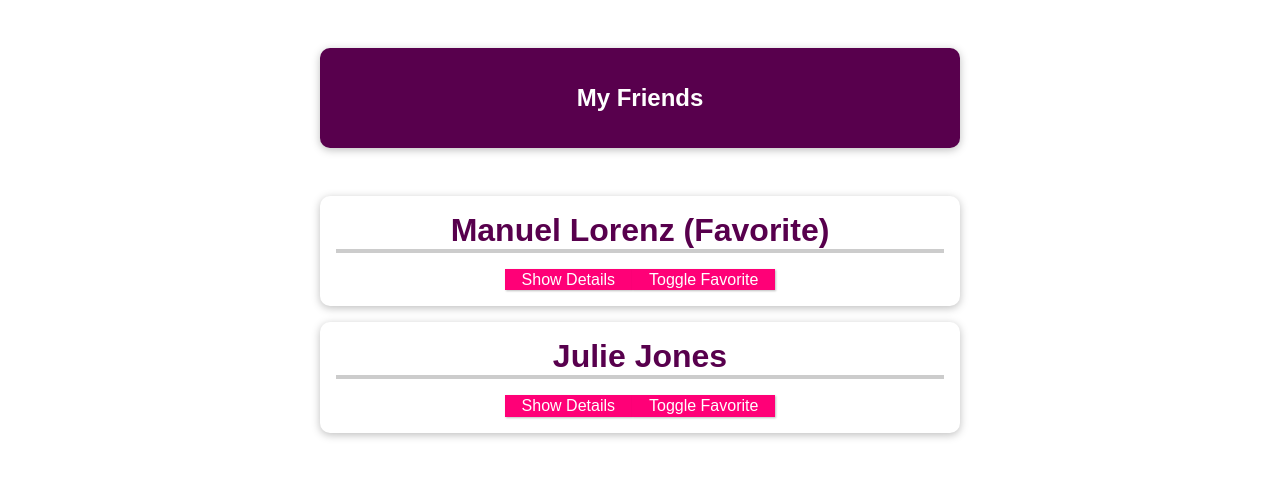
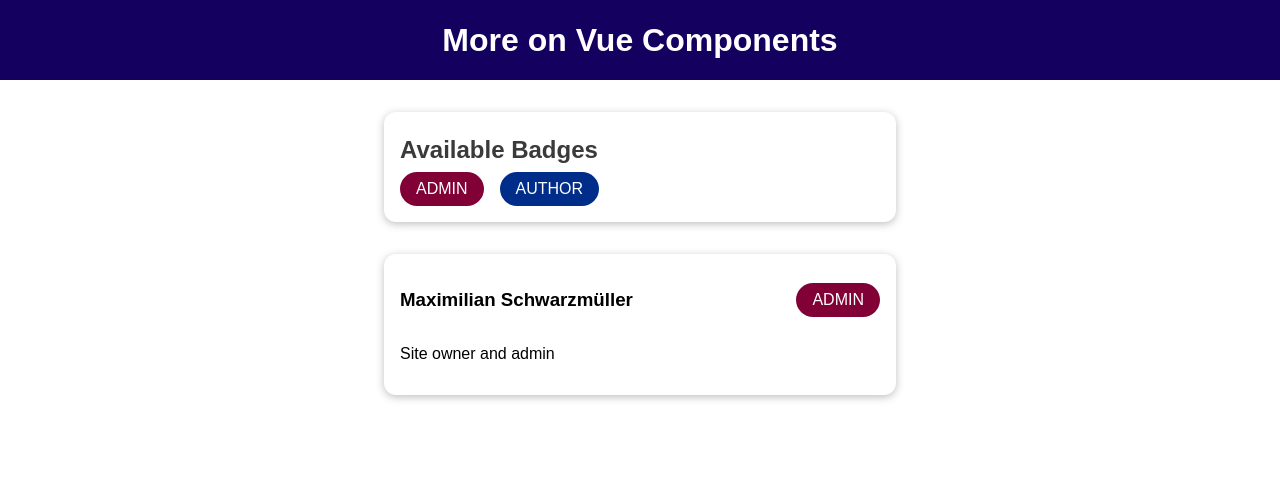
Before and after one commit to GitHubStanislav/vue-cli-01-a-new-vue-project, a Vue app: page / in a window 1280 px wide. Shown: the top 478 px of the page. Built offline with nearby package versions, Linux system fonts and the light colour scheme.

Commit message:
new project

```diff
--- a/src/App.vue
+++ b/src/App.vue
@@ -1,114 +1,35 @@
 <template>
-  <section>
-    <header>
-      <h1>My Friends</h1>
-    </header>
-    <ul>
-      <friend-contact
-          v-for="friend in friends"
-          :key ='friend.id'
-          :id ='friend.id'
-          :friend-email="friend.email"
-          :friend-name="friend.name"
-          :phone-number="friend.phone"
-          :is-favorite = 'friend.isFavorite'
-          @toggle-favorite="toggleFavoriteStatus"
-
-      />
-    </ul>
-  </section>
+  <div>
+    <the-header></the-header>
+    <badge-list></badge-list>
+    <user-info
+        :full-name="activeUser.name"
+        :info-text="activeUser.description"
+        :role="activeUser.role"
+    ></user-info>
+  </div>
 </template>
 
 <script>
-import FriendContact from "@/components/FriendContact.vue";
-
 export default {
-  components: {
-    FriendContact
-  },
   data() {
     return {
-      friends: [
-        {
-          id: "manuel",
-          name: "Manuel Lorenz",
-          phone: "0123 45678 90",
-          email: "manuel@localhost.com",
-          isFavorite: true
-        },
-        {
-          id: "julie",
-          name: "Julie Jones",
-          phone: "0987 654421 21",
-          email: "julie@localhost.com",
-          isFavorite: false
-        },
-      ],
-      toggleFavoriteStatus(friendId){
-        const identifiedFriend = this.friends.find(
-            (friend) => friend.id === friendId
-        );
-        identifiedFriend.isFavorite = !identifiedFriend.isFavorite;
-      }
+      activeUser: {
+        name: 'Maximilian Schwarzmüller',
+        description: 'Site owner and admin',
+        role: 'admin',
+      },
     };
   },
 };
 </script>
 
 <style>
-* {
-  box-sizing: border-box;
+html {
+  font-family: sans-serif;
 }
-html {
-  font-family: "Jost", sans-serif;
-}
+
 body {
   margin: 0;
 }
-header {
-  box-shadow: 0 2px 8px rgba(0, 0, 0, 0.26);
-  margin: 3rem auto;
-  border-radius: 10px;
-  padding: 1rem;
-  background-color: #58004d;
-  color: white;
-  text-align: center;
-  width: 90%;
-  max-width: 40rem;
-}
-#app ul {
-  margin: 0;
-  padding: 0;
-  list-style: none;
-}
-#app li {
-  box-shadow: 0 2px 8px rgba(0, 0, 0, 0.26);
-  margin: 1rem auto;
-  border-radius: 10px;
-  padding: 1rem;
-  text-align: center;
-  width: 90%;
-  max-width: 40rem;
-}
-#app h2 {
-  font-size: 2rem;
-  border-bottom: 4px solid #ccc;
-  color: #58004d;
-  margin: 0 0 1rem 0;
-}
-#app button {
-  font: inherit;
-  cursor: pointer;
-  border: 1px solid #ff0077;
-  background-color: #ff0077;
-  color: white;
-  padding: 0.05rem 1rem;
-  box-shadow: 1px 1px 2px rgba(0, 0, 0, 0.26);
-}
-#app button:hover,
-#app button:active {
-  background-color: #ec3169;
-  border-color: #ec3169;
-  box-shadow: 1px 1px 4px rgba(0, 0, 0, 0.26);
-}
 </style>
--- /dev/null
+++ b/src/components/BadgeList.vue
@@ -0,0 +1,31 @@
+<template>
+  <section>
+    <h2>Available Badges</h2>
+    <ul>
+      <li>
+        <base-badge type="admin" caption="ADMIN"></base-badge>
+      </li>
+      <li>
+        <base-badge type="author" caption="AUTHOR"></base-badge>
+      </li>
+    </ul>
+  </section>
+</template>
+
+<style>
+section h2 {
+  margin: 0.5rem 0;
+  color: #3a3a3a;
+}
+ul {
+  list-style: none;
+  margin: 0;
+  padding: 0;
+  display: flex;
+  flex-direction: row;
+}
+
+li {
+  margin-right: 1rem;
+}
+</style>
--- /dev/null
+++ b/src/components/BaseBadge.vue
@@ -0,0 +1,37 @@
+<template>
+  <span class="badge" :class="classes">{{ caption }}</span>
+</template>
+
+<script>
+export default {
+  props: ['type', 'caption'],
+  computed: {
+    classes() {
+      return {
+        'badge--admin': this.type === 'admin',
+        'badge--author': this.type === 'author',
+      };
+    },
+  },
+};
+</script>
+
+<style>
+.badge {
+  display: inline-block;
+  padding: 0.5rem 1rem;
+  border-radius: 30px;
+  background-color: #ccc;
+  color: #2e2e2e;
+}
+
+.badge--admin {
+  background-color: #810036;
+  color: white;
+}
+
+.badge--author {
+  background-color: #002c8a;
+  color: white;
+}
+</style>
--- a/src/components/FriendContact.vue
+++ /dev/null
@@ -1,64 +0,0 @@
-<template>
-  <li>
-    <h2>{{ friendName }} {{ isFavorite ? '(Favorite)' : '' }}</h2>
-    <button
-        @click="toggleDetails">{{ detailsAreVisible ? 'Hide' : 'Show' }} Details
-    </button>
-    <button
-        @click="toggleFavorite"> Toggle Favorite
-    </button>
-    <ul v-if="detailsAreVisible">
-      <li>
-        <strong>Phone:</strong>
-        {{ phoneNumber }}
-      </li>
-      <li>
-        <strong>Email:</strong>
-        {{ friendEmail }}
-      </li>
-    </ul>
-  </li>
-</template>
-
-<script>
-export default {
-  props: {
-    id:{
-      type: String,
-      required: true
-    },
-    friendName: {
-      type: String,
-      required: true
-    },
-    friendEmail: {
-      type: String,
-      required: true
-    },
-    phoneNumber: {
-      type: String,
-      required: true
-    },
-    isFavorite: {
-      type: Boolean,
-      required: false,
-      default: false
-    }
-
-  },
-  data() {
-    return {
-      detailsAreVisible: false,
-
-    };
-  },
-  methods: {
-    toggleDetails() {
-      this.detailsAreVisible = !this.detailsAreVisible;
-    },
-    toggleFavorite() {
-      this.$emit('toggle-favorite', this.id )
-    },
-  },
-}
-</script>
--- /dev/null
+++ b/src/components/TheHeader.vue
@@ -0,0 +1,21 @@
+<template>
+  <header>
+    <h1>More on Vue Components</h1>
+  </header>
+</template>
+
+<style>
+  header {
+    width: 100%;
+    height: 5rem;
+    display: flex;
+    justify-content: center;
+    align-items: center;
+    background-color: #14005e;
+  }
+
+  header h1 {
+    color: white;
+    margin: 0;
+  }
+</style>
--- /dev/null
+++ b/src/components/UserInfo.vue
@@ -0,0 +1,31 @@
+<template>
+  <section>
+    <div>
+      <h3>{{ fullName }}</h3>
+      <base-badge :type="role" :caption="role.toUpperCase()"></base-badge>
+    </div>
+    <p>{{ infoText }}</p>
+  </section>
+</template>
+
+<script>
+export default {
+  props: ['fullName', 'infoText', 'role'],
+};
+</script>
+
+<style>
+section {
+  margin: 2rem auto;
+  max-width: 30rem;
+  border-radius: 12px;
+  box-shadow: 0 2px 8px rgba(0, 0, 0, 0.26);
+  padding: 1rem;
+}
+
+section div {
+  display: flex;
+  justify-content: space-between;
+  align-items: center;
+}
+</style>
```
Also changed, not shown: src/main.js (+11 -3 lines).
